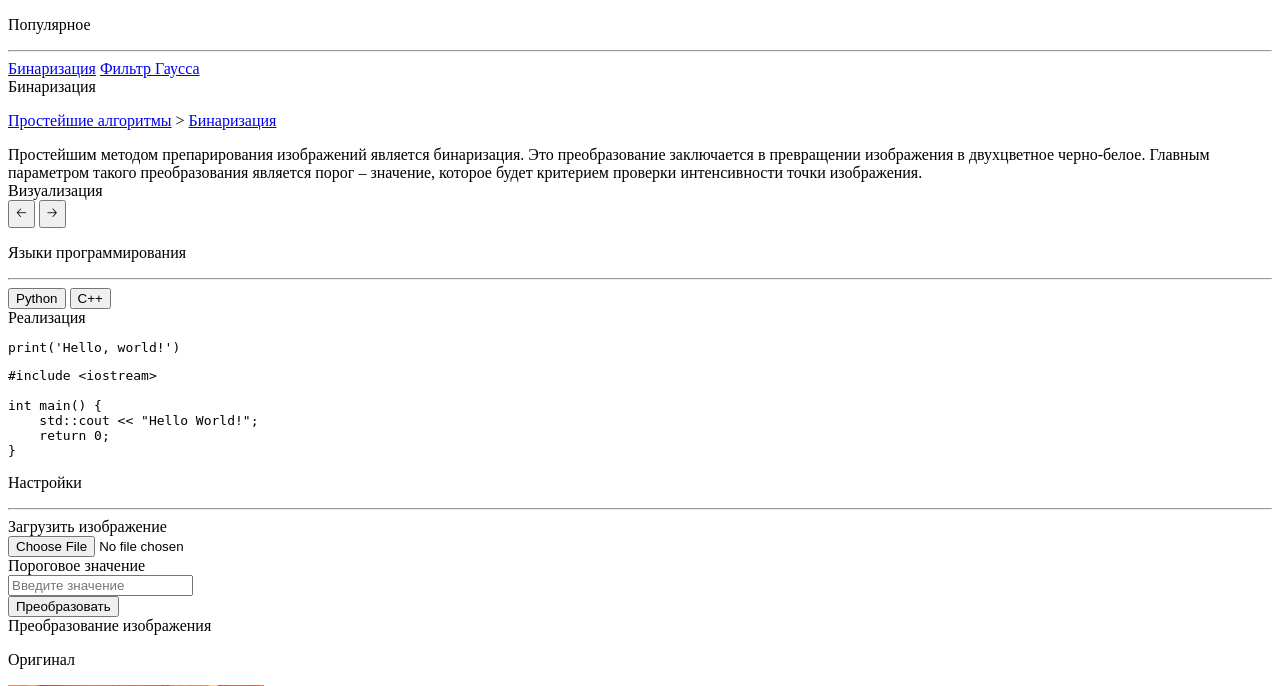
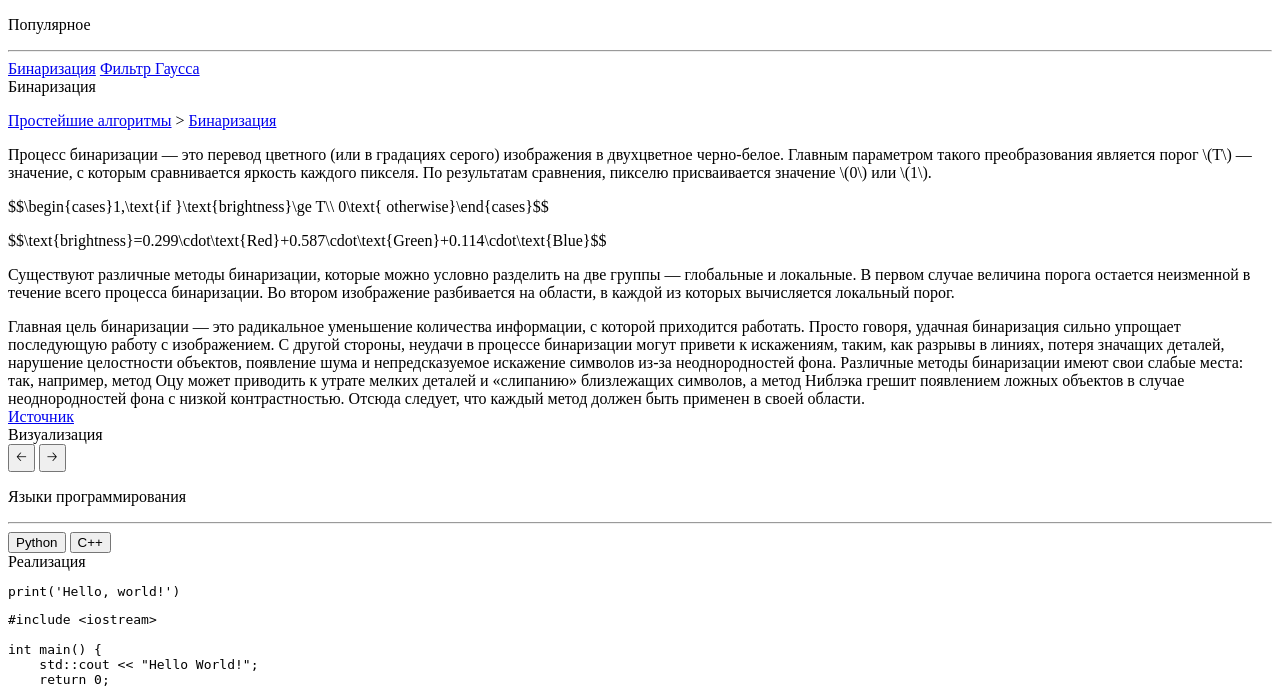
Before and after one commit to Azen0n/imagenie, a Django app: template templates/algorithm.html in a window 1280 px wide. Shown: the part 47-733 px from the top of the page. Run offline with Django 4.2, Linux system fonts and the light colour scheme; the template is opened without the code that fills it, so the values that code supplies are empty; some libraries are stand-ins or nearby versions.

Commit message:
Add MathJax formulas in theory, processing instructions and processed pixels in visualization

```diff
--- a/static/js/binarization-visualization.js
+++ b/static/js/binarization-visualization.js
@@ -6,9 +6,10 @@ canvas.height = size;
 const ctx = canvas.getContext('2d');
 
 let image = new Image();
-image.src = document.getElementById("img-original").src;
+image.src = 'static/img/visualization-pixels.png';
 
 let container = document.getElementById('grid-container');
+let newContainer = document.getElementById('new-grid-container');
 let normalPixelPath = 'M 3 0 L 30 0 A 3 3 0 0 1 33 3 L 33 30 A 3 3 0 0 1 30 33 L 3 33 A 3 3 0 0 1 0 30 L 0 3 A 3 3 0 0 1 3 0';
 let largePixelPath = 'M 4 0 L 48 0 A 4 4 0 0 1 52 4 L 52 48 A 4 4 0 0 1 48 52 L 4 52 A 4 4 0 0 1 0 48 L 0 4 A 4 4 0 0 1 4 0';
 
@@ -45,11 +46,12 @@ image.onload = () => {
     pixels = createPixels(size);
     largePixel = drawLargePixel();
     selectPixel(0, 0);
+    calcBrightness(colors[j][i]);
 }
 
 function selectPixel(i, j) {
     pixels[i][j].classList.replace('grid-element', 'selected-grid-element');
-    changeLargePixelColor(colors[j][i]);
+    changeLargePixelColor(colors[i][j]);
 }
 
 function turnDownPixel(i, j) {
@@ -68,8 +70,8 @@ function changeLargePixelColor(color) {
     largePixel.fill('rgb(' + color[0] + ', ' + color[1] + ', ' + color[2] + ')');
     let colorCode = document.getElementById('color-code');
     let RGB = '<b>R</b> ' + color[0] + '<br><b>G</b> ' + color[1] + '<br><b>B</b> ' + color[2];
-    let hex = '<br><b>HEX</b> #' + color[0].toString(16) + color[1].toString(16) + color[2].toString(16);
-    colorCode.innerHTML = RGB + hex;
+    //let hex = '<br><b>HEX</b> #' + color[0].toString(16) + color[1].toString(16) + color[2].toString(16);
+    colorCode.innerHTML = RGB;
 }
 
 let backBtn = document.getElementById('back');
@@ -77,34 +79,143 @@ let forwardBtn = document.getElementById('forward');
 let i = 0;
 let j = 0;
 
+function nextIndex(i, j) {
+    let nextI = i, nextJ = j;
+    if (j + 1 < size) {
+        ++nextJ;
+    } else {
+        if (i + 1 < size) {
+            ++nextI;
+            nextJ = 0;
+        } else {
+            nextI = 0;
+            nextJ = 0;
+        }
+    }
+    return [nextI, nextJ];
+}
+
+function prevIndex(i, j) {
+    let prevI = i, prevJ = j;
+    if (j - 1 >= 0) {
+        --prevJ;
+    } else {
+        if (i - 1 >= 0) {
+            --prevI;
+            prevJ = size - 1;
+        } else {
+            prevI = size - 1;
+            prevJ = size - 1;
+        }
+    }
+    return [prevI, prevJ];
+}
+
 forwardBtn.addEventListener('click', () => {
     turnDownPixel(i, j);
-    if (j + 1 < size) {
-        ++j;
-    } else {
-        if (i + 1 < size) {
-            ++i;
-            j = 0;
-        } else {
-            i = 0;
-            j = 0;
-        }
-    }
+    [i, j] = nextIndex(i, j);
     selectPixel(i, j);
+    calcBrightness(colors[i][j]);
 });
 
 backBtn.addEventListener('click', () => {
     turnDownPixel(i, j);
-    if (j - 1 >= 0) {
-        --j;
+    [i, j] = prevIndex(i, j);
+    selectPixel(i, j);
+    calcBrightness(colors[i][j]);
+});
+
+function calcBrightness2(color) {
+    let formula = document.getElementById('formula');
+    let brightnessValue = Math.round(0.299 * color[0] + 0.587 * color[1] + 0.114 * color[2]);
+    let brightness = '\\(\\text{brightness}=0.299\\cdot ' + color[0]
+        + '+0.587\\cdot ' + color[1] + '+0.114\\cdot ' + color[2] + '\\\\=' + brightnessValue + '\\)';
+    let threshold = '\\(T=128\\)';
+    let equation;
+    if (brightnessValue >= 128) {
+        equation = '\\begin{cases}\\color{Red}{255,\\text{if }' + brightnessValue + '\\ge 128}\\\\0\\text{ otherwise}\\end{cases}';
+        if (isTimeToUpdate())
+            appendProcessedPixel([255, 255, 255]);
     } else {
-        if (i - 1 >= 0) {
-            --i;
-            j = size - 1;
-        } else {
-            i = size - 1;
-            j = size - 1;
+        equation = '\\begin{cases}255,\\text{if }' + brightnessValue + '\\ge 128\\\\\\color{Red}{0\\text{ otherwise}}\\end{cases}';
+        if (isTimeToUpdate())
+            appendProcessedPixel([0, 0, 0]);
+    }
+    formula.innerHTML = brightness + threshold + equation;
+    MathJax.Hub.Queue(['Typeset', MathJax.Hub, formula]);
+}
+
+function calcBrightness(color) {
+    let instructions = document.getElementById('instructions');
+    instructions.innerHTML = '';
+    let number = document.createElement('div');
+    number.className = 'number';
+    number.innerHTML = '1';
+    let instruction = document.createElement('div');
+    instruction.className = 'instruction';
+    instruction.innerHTML = 'Вычисление яркости пикселя';
+    instructions.append(number, instruction);
+    let brightness = Math.round(0.299 * color[0] + 0.587 * color[1] + 0.114 * color[2]);
+    let instructionText = document.createElement('div');
+    instructionText.classList.add('mathjax-font', 'instruction-formula');
+    instructionText.innerHTML = 'brightness = 0.299 ⋅ ' + color[0] + ' + 0.587 ⋅ ' + color[1] + ' + 0.114 ⋅ ' + color[2]
+        + ' = ' + brightness;
+    instructions.append(document.createElement('div'), instructionText);
+
+    number = document.createElement('div');
+    number.className = 'number';
+    number.innerHTML = '2';
+    instruction = document.createElement('div');
+    instruction.className = 'instruction';
+    instruction.innerHTML = 'Сравнение яркости с пороговым значением&nbsp;<span class="mathjax-font">T = 128</span>';
+    instructions.append(number, instruction);
+
+    instructionText = document.createElement('div');
+    instructionText.classList.add('mathjax-font', 'instruction-formula');
+
+    if (brightness >= 128) {
+        instructionText.innerHTML += brightness + ' ≥ 128 → 255';
+        if (isTimeToUpdate()) {
+            appendProcessedPixel([255, 255, 255]);
+        }
+    } else {
+        instructionText.innerHTML += brightness + ' ≤ 128 → 0';
+        if (isTimeToUpdate()) {
+            appendProcessedPixel([0, 0, 0]);
         }
     }
-    selectPixel(i, j);
-});
+    instructions.append(document.createElement('div'), instructionText);
+}
+
+let newPixels = [];
+for (let i = 0; i < size; ++i) {
+    newPixels.push([]);
+    for (let j = 0; j < size; ++j) {
+        newPixels[i].push(false);
+    }
+}
+let lastPixelIndex = [0, -1];
+
+function isTimeToUpdate() {
+    if (lastPixelIndex[0] === 4 && lastPixelIndex[1] === 4) {
+        return false;
+    }
+    let nextPixelIndex = nextIndex(...lastPixelIndex);
+    if (nextPixelIndex[0] === i && nextPixelIndex[1] === j) {
+        lastPixelIndex = nextPixelIndex;
+        return true;
+    }
+    return false;
+}
+
+function appendProcessedPixel(color) {
+    let element = document.createElement('div');
+    element.classList.add('grid-element');
+    if (color[0] + color[1] + color[2] === 255 * 3) {
+        element.classList.add('bright');
+    }
+    let draw = SVG().width(33).height(33).addTo(element);
+    newContainer.appendChild(element);
+    draw.path(normalPixelPath).fill('rgb(' + color[0] + ', ' + color[1] + ', ' + color[2] + ')');
+    newPixels[i][j] = true;
+}
--- a/templates/algorithm.html
+++ b/templates/algorithm.html
@@ -26,10 +26,28 @@
                 </div>
             </div>
             <div class="plate">
-                <div class="description">Простейшим методом препарирования изображений является бинаризация. Это
-                    преобразование заключается в превращении изображения в двухцветное черно-белое. Главным параметром
-                    такого преобразования является порог – значение, которое будет критерием проверки интенсивности
-                    точки изображения.
+                <div class="description"><p>Процесс бинаризации — это перевод цветного (или в градациях серого)
+                    изображения в двухцветное черно-белое. Главным параметром такого преобразования является порог \(T\)
+                    — значение, с которым сравнивается яркость каждого пикселя. По результатам сравнения, пикселю
+                    присваивается значение \(0\) или \(1\).</p>
+                    <p>$$\begin{cases}1,\text{if }\text{brightness}\ge T\\ 0\text{ otherwise}\end{cases}$$</p>
+                    <p>$$\text{brightness}=0.299\cdot\text{Red}+0.587\cdot\text{Green}+0.114\cdot\text{Blue}$$</p>
+                    <p>Существуют различные методы бинаризации, которые можно
+                        условно разделить на две группы — глобальные и локальные. В первом случае величина порога
+                        остается
+                        неизменной в течение всего процесса бинаризации. Во втором изображение разбивается на области, в
+                        каждой из которых вычисляется локальный порог.</p>
+                    Главная цель бинаризации — это радикальное уменьшение количества информации, с которой приходится
+                    работать. Просто говоря, удачная бинаризация сильно упрощает последующую работу с изображением. С
+                    другой стороны, неудачи в процессе бинаризации могут привети к искажениям, таким, как разрывы в
+                    линиях, потеря значащих деталей, нарушение целостности объектов, появление шума и непредсказуемое
+                    искажение символов из-за неоднородностей фона. Различные методы бинаризации имеют свои слабые места:
+                    так, например, метод Оцу может приводить к утрате мелких деталей и «слипанию» близлежащих символов,
+                    а метод Ниблэка грешит появлением ложных объектов в случае неоднородностей фона с низкой
+                    контрастностью. Отсюда следует, что каждый метод должен быть применен в своей области.
+                    <div class="text-end">
+                        <a class="description-source" href="https://habr.com/ru/post/278435/">Источник</a>
+                    </div>
                 </div>
             </div>
         </div>
@@ -50,11 +68,13 @@
                         <div class="large-element" id="large-element"></div>
                         <div class="color-code" id="color-code"></div>
                     </div>
+                    <div class="grid-container" id="new-grid-container"></div>
                 </div>
                 <div class="btn-arrows">
                     <button class="btn bg-blue text-white" id="back">🡠</button>
                     <button class="btn bg-blue text-white" id="forward">🡢</button>
                 </div>
+                <div id="instructions" class="instructions"></div>
             </div>
         </div>
         <div class="col-2"></div>
@@ -135,7 +155,8 @@ int main() {
                         </div>
                         <div class="col-6 text-start">
                             <p class="description-label">После преобразования</p>
-                            <img class="img-fluid" src="{% static '../static/img/binarization.png' %}" alt="Lenna (processed)">
+                            <img class="img-fluid" src="{% static '../static/img/binarization.png' %}"
+                                 alt="Lenna (processed)">
                         </div>
                     </div>
                 </div>
--- a/templates/head.html
+++ b/templates/head.html
@@ -9,4 +9,8 @@
     <link rel="stylesheet" href="{% static '../static/css/prism.css' %}">
     <link rel="stylesheet" href="{% static '../static/css/styles.css' %}">
     <script src="https://cdn.jsdelivr.net/npm/@svgdotjs/svg.js@3.0/dist/svg.min.js"></script>
+    <script src="https://polyfill.io/v3/polyfill.min.js?features=es6"></script>
+    <script type="text/javascript" async
+            src="https://cdnjs.cloudflare.com/ajax/libs/mathjax/2.7.7/MathJax.js?config=TeX-MML-AM_CHTML">
+    </script>
 </head>
```
Also changed, not shown: assets/css/styles.css (+65 -2 lines), assets/js/binarization-visualization.js (+136 -25 lines), static/css/styles.css (+65 -2 lines), assets/fonts/MathJax_Main-Regular.otf (added), assets/img/visualization-pixels.png (added), static/fonts/MathJax_Main-Regular.otf (added), static/img/visualization-pixels.png (added).
